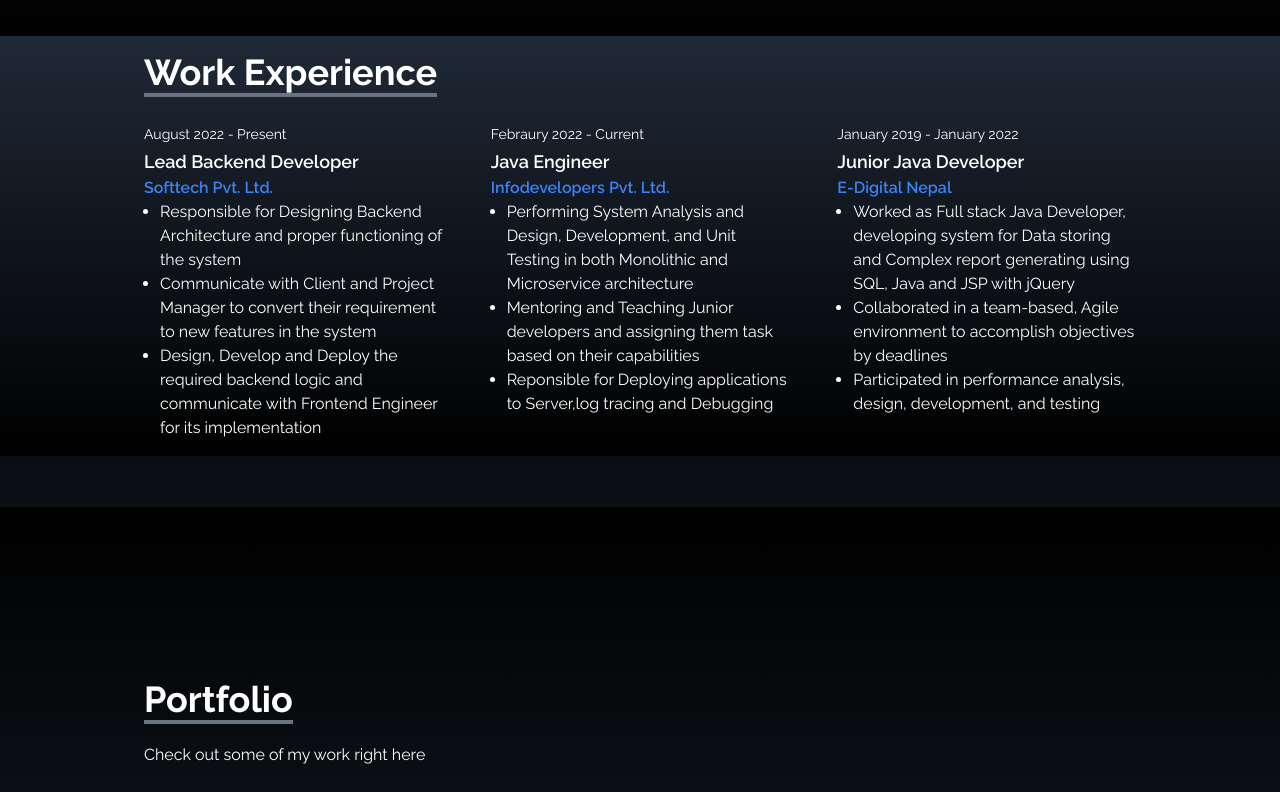
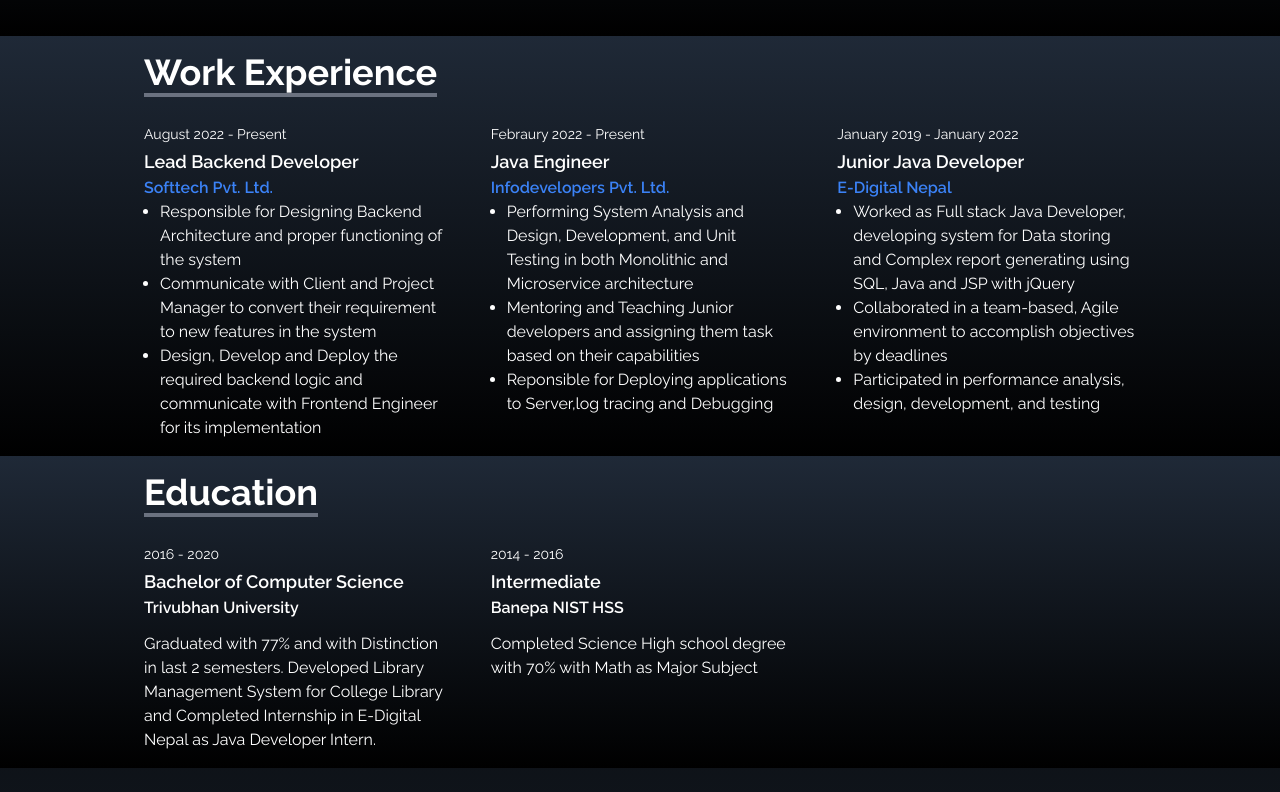
Before and after one commit to umeshkhatiwada13/portfolio-website, a React (Create React App) app: page / in a window 1280 px wide. Shown: the part 1128-1920 px from the top of the page. Built offline with nearby package versions, Linux system fonts and the light colour scheme.

Commit message:
complete education component

```diff
--- a/src/App.js
+++ b/src/App.js
@@ -2,6 +2,7 @@ import About from "./components/About";
 import Contact from "./components/Contact";
 import Tools from "./components/Tools";
 import Experience from "./components/Experience";
+import Education from "./components/Education";
 import Home from "./components/Home";
 import NavBar from "./components/NavBar";
 import Portfolio from "./components/Portfolio";
@@ -15,6 +16,7 @@ function App() {
       <Home />
       <About />
       <Experience />
+      <Education />
       <Portfolio />
       <Tools />
       <Contact />
--- /dev/null
+++ b/src/components/Education.jsx
@@ -0,0 +1,64 @@
+// TODO: If you want to include the logo of the company, I suggesting importing the svg from Remix-Design's repo: https://github.com/Remix-Design/RemixIcon/tree/master/icons/Logos
+
+// TODO: Add your own work experience here
+const educationArray = [
+  {
+    schoolName: 'Trivubhan University',
+    degree: 'Bachelor of Computer Science',
+    description:
+      'Graduated with 77% and with Distinction in last 2 semesters. Developed Library Management System for College Library  and Completed Internship in E-Digital Nepal as Java Developer Intern.',
+    startDate: '2016',
+    endDate: '2020',
+    typeofDegree: 'Bachelor Degree',
+  },
+  {
+    schoolName: 'Banepa NIST HSS',
+    degree: 'Intermediate',
+    description:
+      'Completed Science High school degree with 70% with Math as Major Subject',
+    startDate: '2014',
+    endDate: '2016',
+    typeofDegree: 'Bootcamp',
+  },
+]
+
+const Education = () => {
+  return (
+    <div
+      name="about"
+      className="w-full h-100 bg-gradient-to-b from-gray-800 to-black text-white about">
+      <div className="max-w-screen-lg p-4 mx-auto flex flex-col justify-center w-full h-full">
+        <div className="pb-8">
+          <p className="text-4xl font-bold inline border-b-4 border-gray-500">
+            Education
+          </p>
+        </div>
+
+        <ul className="grid grid-cols-1 gap-x-12 gap-y-16 sm:grid-cols-2 lg:grid-cols-3 list-none">
+          {educationArray.map((edu, index) => (
+            <>
+              <div key={index}>
+                <p className="text-sm text-primaryText-600 dark:text-primaryText-400">
+                  {edu.startDate} - {edu.endDate}
+                </p>
+                <h2 className="mt-1 text-base font-semibold text-primaryText-800 dark:text-primaryText-100">
+                  <div className="text-lg">{edu.degree}</div>
+                  <div className="text-blue-500">{edu.company}</div>
+                </h2>
+                <p className="text-base font-semibold text-primaryText-800 dark:text-primaryText-100">
+                  {edu.schoolName}
+                </p>
+                <p className="mt-3 text-base text-primaryText-600 dark:text-primaryText-400">
+                  {edu.description}
+                </p>
+              </div>
+            </>
+          ))}
+
+        </ul>
+      </div>
+    </div>
+  );
+}
+
+export default Education;
--- a/src/components/Experience.jsx
+++ b/src/components/Experience.jsx
@@ -18,7 +18,7 @@ const experiences = [
   {
     title: 'Java Engineer',
     company: 'Infodevelopers Pvt. Ltd.',
-    date: 'Febraury 2022 - Current',
+    date: 'Febraury 2022 - Present',
     description: [
       'Performing System Analysis and Design, Development, and Unit Testing in both Monolithic and Microservice architecture',
       'Mentoring and Teaching Junior developers and assigning them task based on their capabilities',
--- a/src/components/Home.jsx
+++ b/src/components/Home.jsx
@@ -21,9 +21,9 @@ const Home = () => {
           <h2 className="text-4xl sm:text-7xl font-bold text-white">Hi, I am Umesh</h2>
 
           <p className="text-gray-500 py-4 max-w-md">
-           A Software developer by profession and a Computer Science Student. With my experince
-            and knowledge, i can help you turn your idea to fully functional system all from scratch
-            as well as maintain and support existing applications using Java and related technologies.
+           A Passionate Student and Senior Software Engineer. With my experince
+            and knowledge, i can help you turn your idea to reality using Technology.
+            Also I can maintain and support existing applications built using Java and related technologies.
           </p>
 
           <div className="portfolio-btn">
```
Also changed, not shown: src/assets/graphql.png (deleted).
